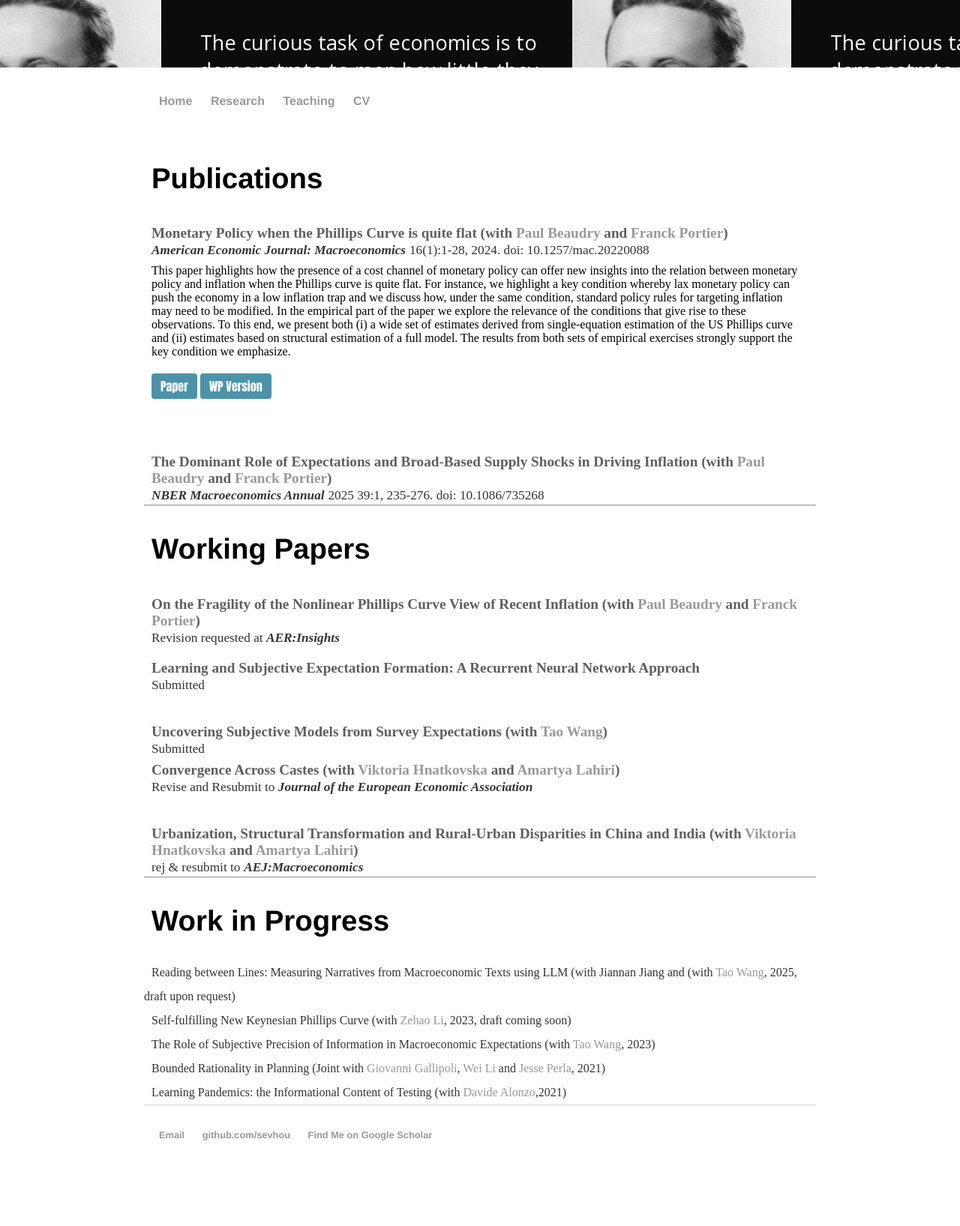
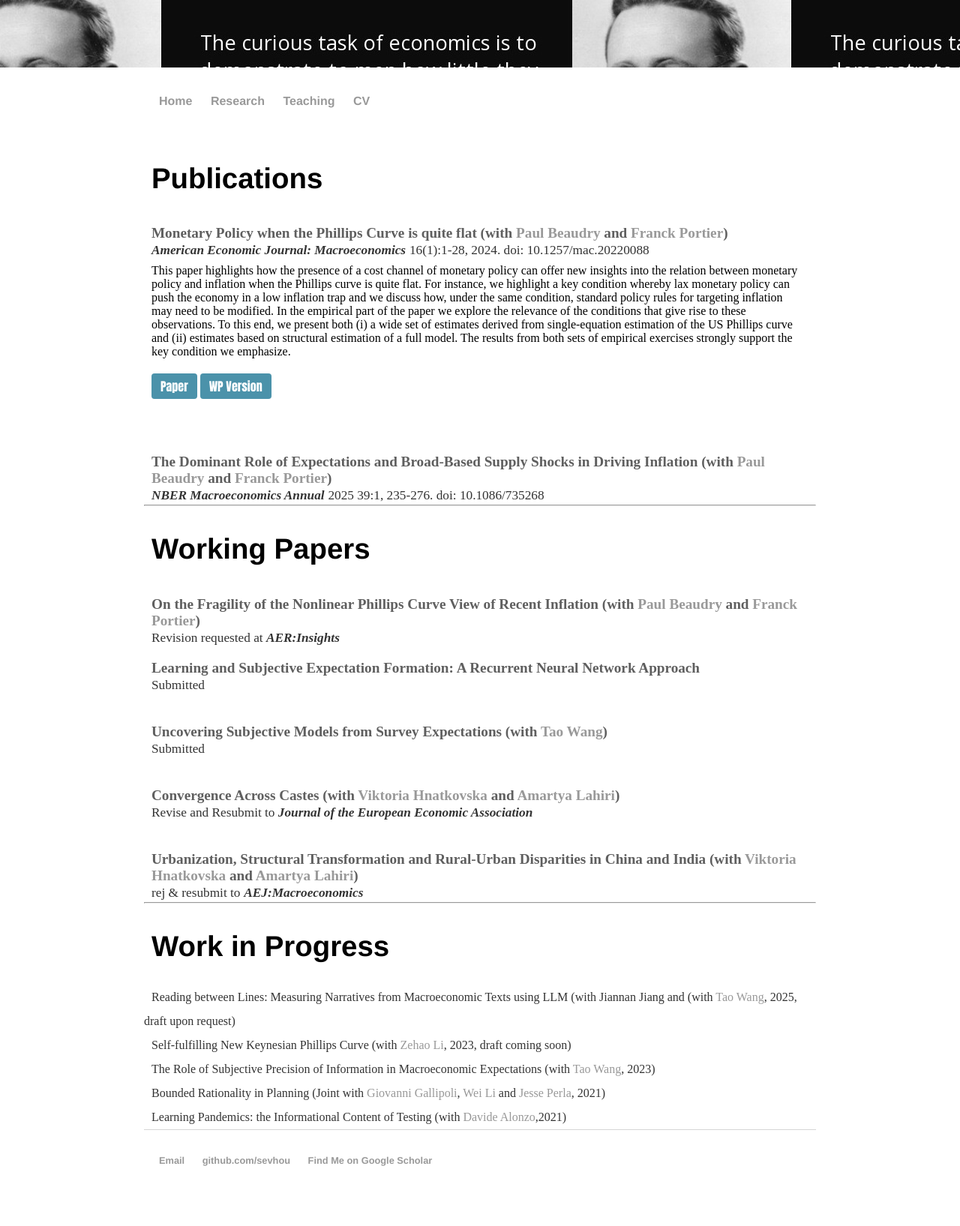
Before and after one commit to sevhou/sevhou.github.io, a Jekyll site: the page built from research/index.html, in a window 1280 px wide. Shown: the whole page at 75% size. Built offline with Jekyll 4.4.1, drawn with Linux system fonts in a browser that asks for light colours; before the commit the page ends 1601 px from its top, so only the background shows below that.

Commit message:
Update index.html

```diff
--- a/research/index.html
+++ b/research/index.html
@@ -77,7 +77,7 @@ title: Research
       </div>
     </div>
 
-    <h2 type="button" class="slide-toggle">Convergence Across Castes (with <a href="https://hnatkovska.arts.ubc.ca/">Viktoria Hnatkovska</a> and <a href="https://alahiri.arts.ubc.ca/">Amartya Lahiri</a>)<br>
+<br><h2 type="button" class="slide-toggle">Convergence Across Castes (with <a href="https://hnatkovska.arts.ubc.ca/">Viktoria Hnatkovska</a> and <a href="https://alahiri.arts.ubc.ca/">Amartya Lahiri</a>)<br>
 	    <pubf>Revise and Resubmit to </pubf> <jname>Journal of the European Economic Association</jname></h2>
     <div class="box">
         <div class="box-inner">India witnessed a sharp wage catch-up by the historically disadvantaged scheduled castes
```
